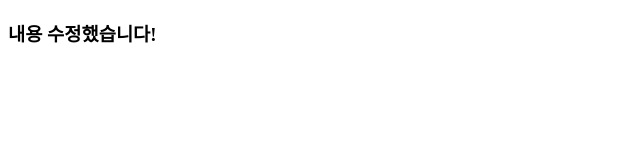
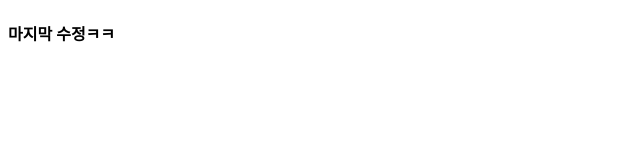
Before and after one commit to rh-jeiei/git_base_230830, a plain HTML site: page index.html in a window 1280 px wide. Shown: the whole page, without its empty margins (0-640 px from the left). Drawn offline with Linux system fonts and the light colour scheme.

Commit message:
마지막이에용

```diff
--- a/index.html
+++ b/index.html
@@ -7,7 +7,8 @@
   </head>
   <body>
     <!-- <h2>내용 작성 0ㅅ0</h2> -->
-    <h3>내용 수정했습니다!</h3>
+    <!-- <h3>내용 수정했습니다!</h3> -->
+    <h4>마지막 수정ㅋㅋ</h4>
   </body>
 </html>
 
```
